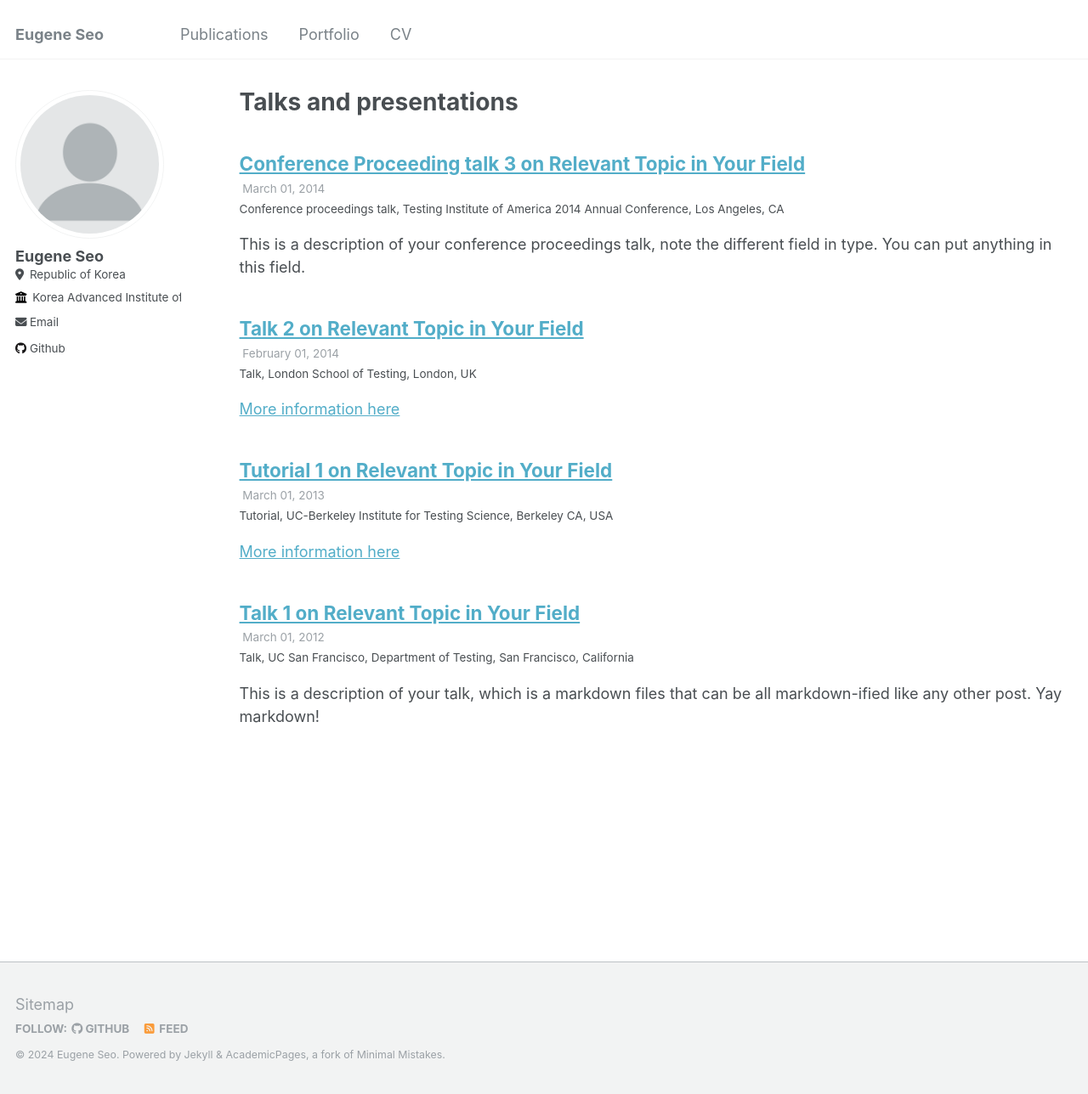
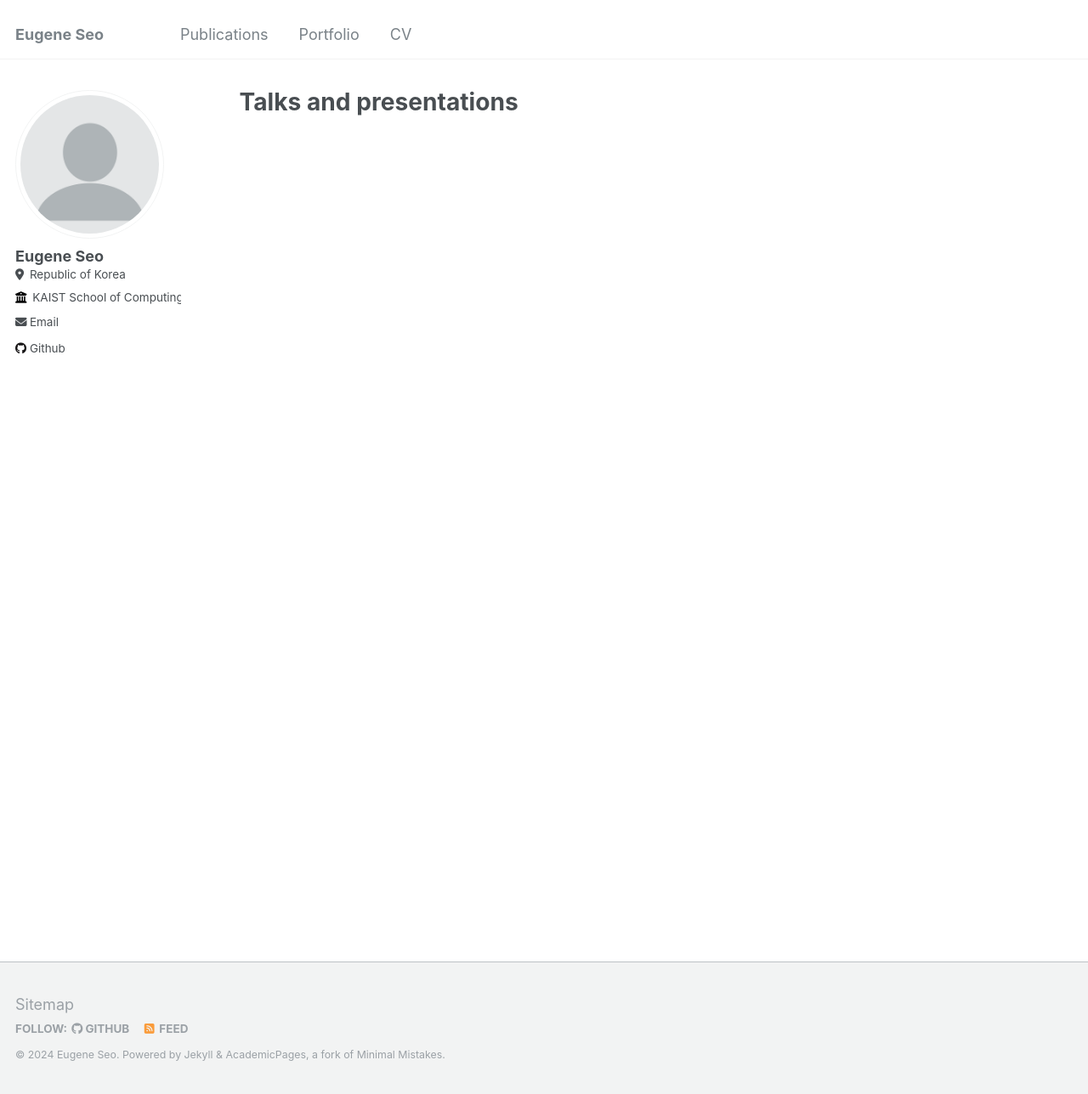
Before and after one commit to EugeneSeo/EugeneSeo.github.io, a Jekyll site: the page built from _pages/talks.html, in a window 1280 px wide and 1288 px high. Shown: the whole window at 85% size. Built offline with Jekyll 4.4.1, drawn with Linux system fonts in a browser that asks for light colours; part of the change alters nothing that is shown.

Commit message:
Update _config.yml

```diff
--- a/_config.yml
+++ b/_config.yml
@@ -26,7 +26,7 @@ author:
   pronouns         : # example: "she/her"
   bio              : # "Short biography for the left-hand sidebar"
   location         : "Republic of Korea"
-  employer         : "Korea Advanced Institute of Science and Technology"
+  employer         : "KAIST School of Computing"
   uri              : # URL
   email            : "eugene.s21@kaist.ac.kr"
 
@@ -200,33 +200,33 @@ kramdown:
 
 # Collections
 collections:
-  teaching:
-    output: false
-    permalink: /:collection/:path/
+  # teaching:
+  #   output: false
+  #   permalink: /:collection/:path/
   publications:
     output: true
     permalink: /:collection/:path/
   portfolio:
     output: true
     permalink: /:collection/:path/
-  talks:
-    output: true
-    permalink: /:collection/:path/
+  # talks:
+  #   output: true
+  #   permalink: /:collection/:path/
 
 
 # Defaults
 defaults:
-  # _posts
-  - scope:
-      path: ""
-      type: posts
-    values:
-      layout: single
-      author_profile: true
-      read_time: true
-      comments: true
-      share: true
-      related: true
+  # # _posts
+  # - scope:
+  #     path: ""
+  #     type: posts
+  #   values:
+  #     layout: single
+  #     author_profile: true
+  #     read_time: true
+  #     comments: true
+  #     share: true
+  #     related: true
   # _pages
   - scope:
       path: ""
@@ -235,14 +235,14 @@ defaults:
       layout: single
       author_profile: true
   # _teaching
-  - scope:
-      path: ""
-      type: teaching
-    values:
-      layout: single
-      author_profile: true
-      share: true
-      comments: true
+  # - scope:
+  #     path: ""
+  #     type: teaching
+  #   values:
+  #     layout: single
+  #     author_profile: true
+  #     share: true
+  #     comments: true
   # _publications
   - scope:
       path: ""
@@ -262,13 +262,13 @@ defaults:
       share: true
       comment: true
   # _talks
-  - scope:
-      path: ""
-      type: talks
-    values:
-      layout: talk
-      author_profile: true
-      share: true
+  # - scope:
+  #     path: ""
+  #     type: talks
+  #   values:
+  #     layout: talk
+  #     author_profile: true
+  #     share: true
 
 
 # Sass/SCSS
```
